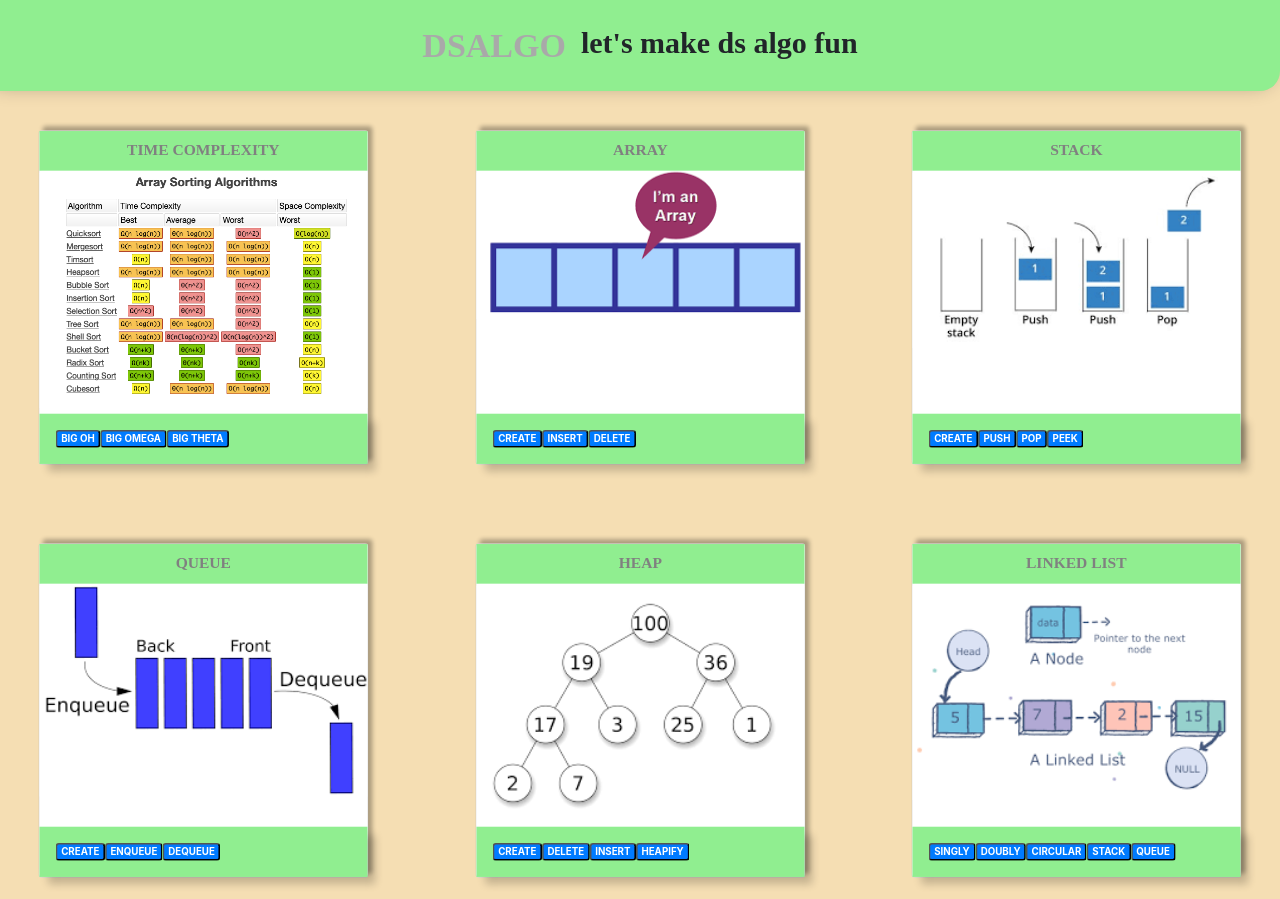
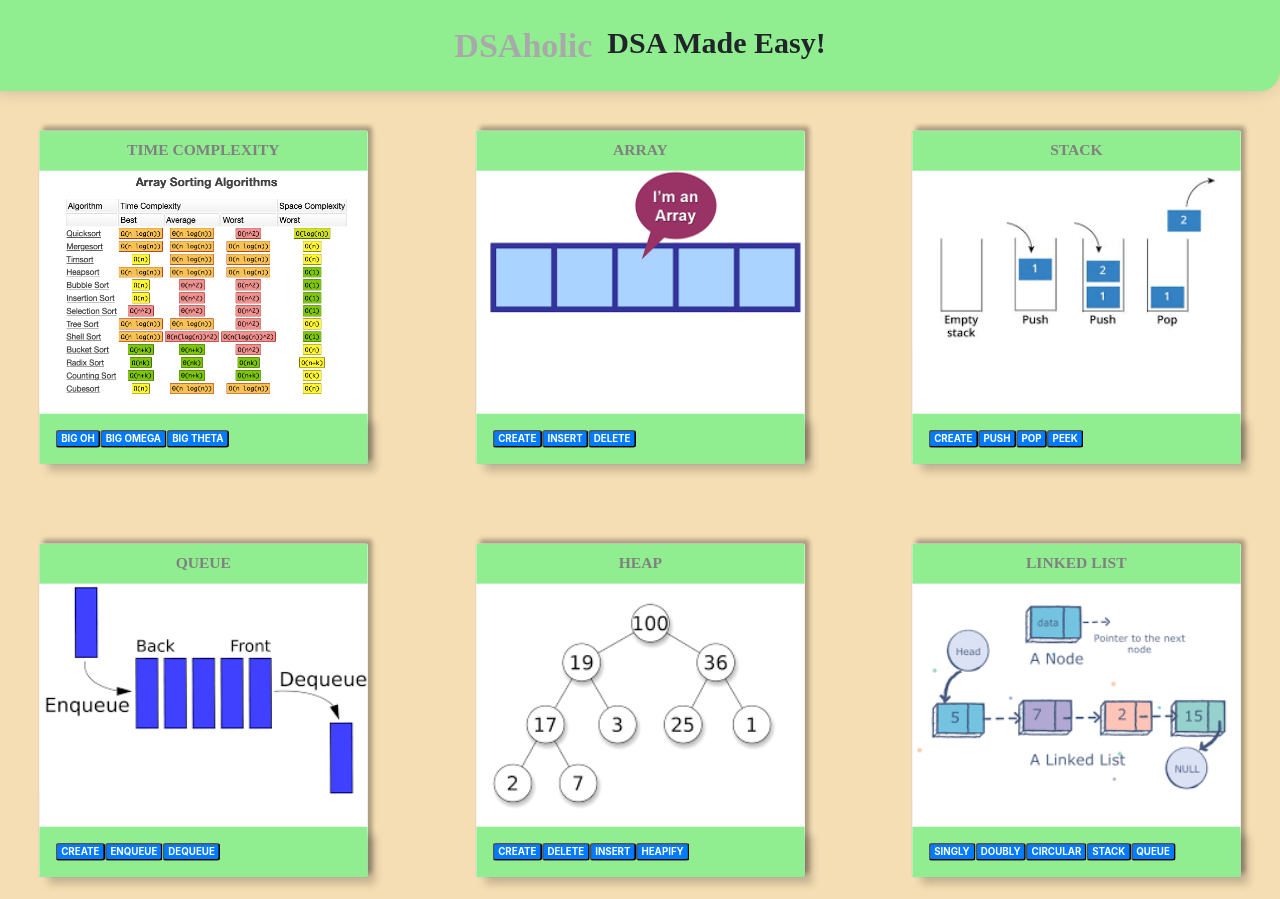
Before and after one commit to KushagraShukla30/DSAholic, a website: page utility/index.html in a window 1280 px wide. Shown: the top 899 px of the page. Drawn offline with nearby package versions, Linux system fonts and the light colour scheme; files whose address does not match are found by name.

Commit message:
name changes

```diff
--- a/utility/index.html
+++ b/utility/index.html
@@ -127,7 +127,7 @@
 <body>
      <div id='main'>
      	<div class="main__heading">
-			<b class='heading__text'>DSALGO</b>  &nbsp;&nbsp; <span>let's make ds algo fun</span>
+			<b class='heading__text'>DSAholic</b>  &nbsp;&nbsp; <span>DSA Made Easy!</span>
      	</div>
      	<div class="section row"></div>
      	<div class="body__bin"></div>
```
Also changed, not shown: index.html (+1 -1 lines).
